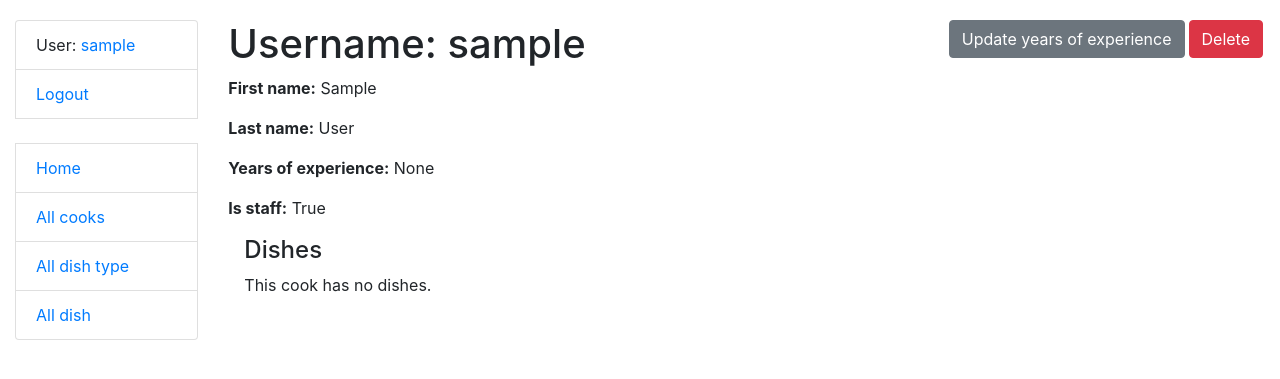
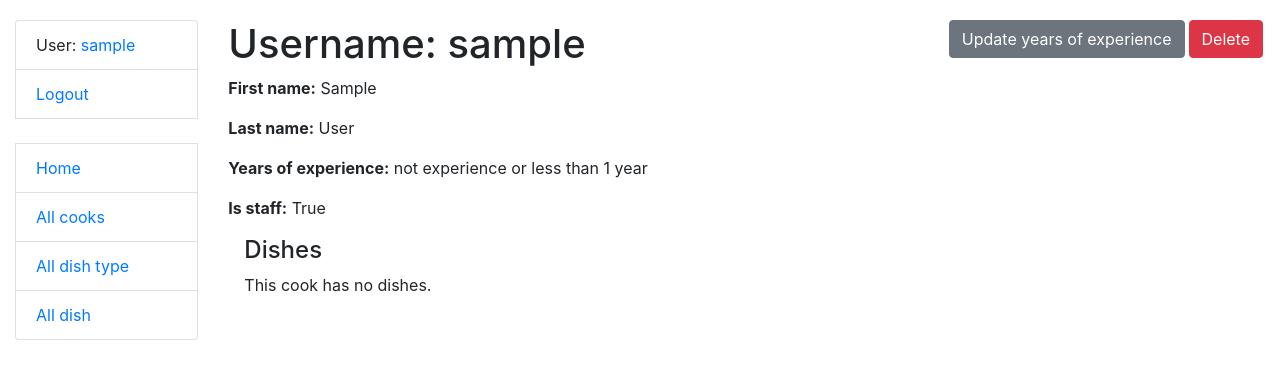
Before and after one commit to PVS1905/restaurant-kitchen-service, a Django app: page /cooks/1/ in a window 1280 px wide. Shown: the top 379 px of the page. Run offline with Django 4.2, Linux system fonts and the light colour scheme; the visitor is signed in with stand-in values (Sample User, id 1); data comes from the database, SQL or seed files in the repository; data that the repository does not hold is empty.

Commit message:
Fix years_of_experience field in cook_list and cook_detail

```diff
--- a/kitchen/models.py
+++ b/kitchen/models.py
@@ -18,6 +18,9 @@ class Cook(AbstractUser):
 
     def get_absolute_url(self):
         return reverse("kitchen:cook-detail", kwargs={"pk": self.pk})
+
+    def display_years_of_experience(self):
+        return self.years_of_experience if self.years_of_experience is not None else ""
 
 
 class DishType(models.Model):
--- a/templates/kitchen/cook_detail.html
+++ b/templates/kitchen/cook_detail.html
@@ -14,7 +14,13 @@
 
   <p><strong>First name:</strong> {{ cook.first_name }}</p>
   <p><strong>Last name:</strong> {{ cook.last_name }}</p>
-  <p><strong>Years of experience:</strong> {{ cook.years_of_experience }}</p>
+  <p><strong>Years of experience:</strong>
+    {% if cook.years_of_experience %}
+      {{ cook.years_of_experience }}
+    {% else %}
+      not experience or less than 1 year
+    {% endif %}
+  </p>
   <p><strong>Is staff:</strong> {{ cook.is_staff }}</p>
 
   <div class="ml-3">
--- a/templates/kitchen/cook_list.html
+++ b/templates/kitchen/cook_list.html
@@ -28,12 +28,12 @@
         <td><a href="{{ cook.get_absolute_url }}">{{ cook.username }} {% if user == cook %} (Me){% endif %}</a></td>
         <td>{{ cook.first_name }}</td>
         <td>{{ cook.last_name }}</td>
-        <td>{{ cook.years_of_experience }}</td>
+        <td>{{ cook.display_years_of_experience }}</td>
       </tr>
     {% endfor %}
 
     </table>
     {% else %}
-      <p>There are no drivers in the service.</p>
+      <p>There are no cooks in the service.</p>
     {% endif %}
 {% endblock %}
--- a/templates/kitchen/dish_list.html
+++ b/templates/kitchen/dish_list.html
@@ -26,6 +26,6 @@
       {% endfor %}
     </ul>
   {% else %}
-    <p>There are no cars in taxi</p>
+    <p>There are no dishes in taxi</p>
   {% endif %}
 {% endblock %}
--- a/templates/kitchen/dish_type_list.html
+++ b/templates/kitchen/dish_type_list.html
@@ -48,6 +48,6 @@
     </table>
 
   {% else %}
-      <p>There are no manufacturers in the service.</p>
+      <p>There are no dish type in the service.</p>
   {% endif %}
 {% endblock %}
```
